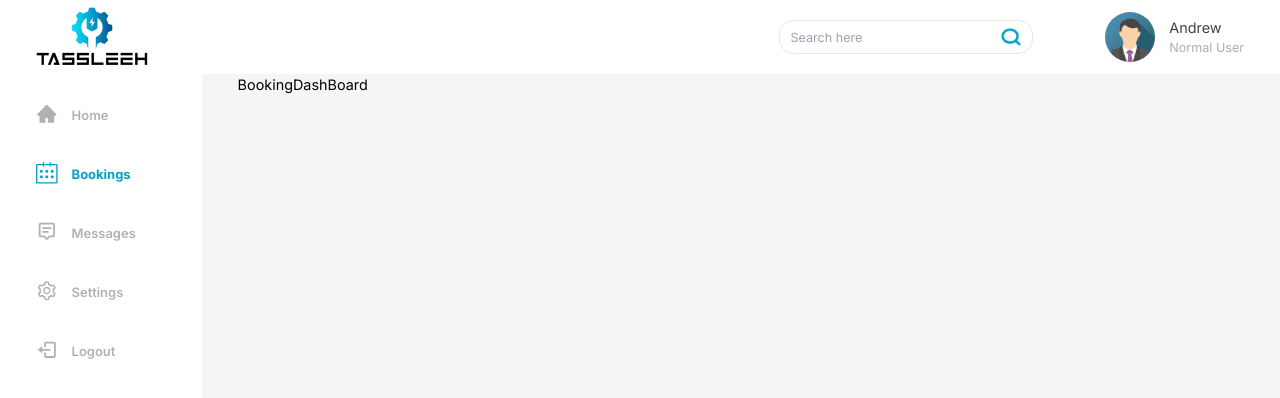
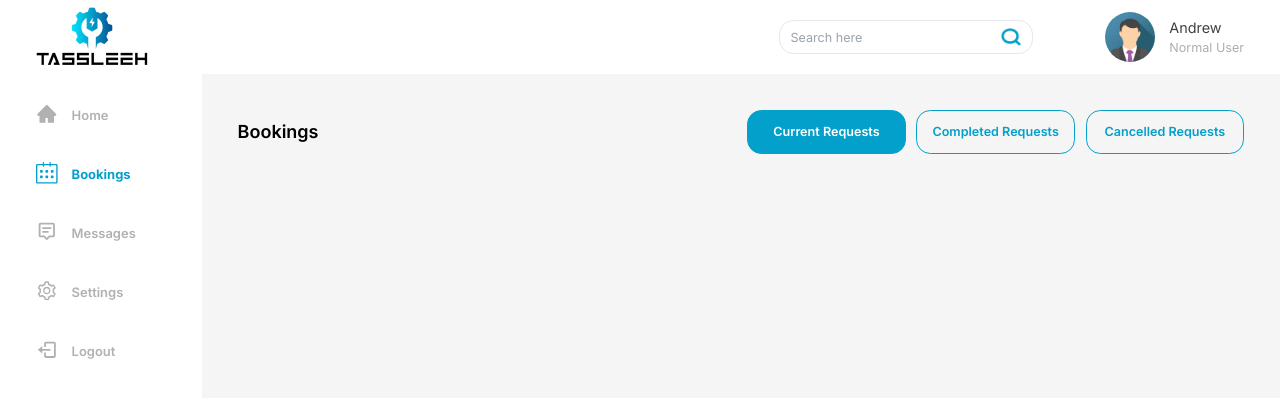
Before and after one commit to ugb-access/tassleeh-web, a Next.js app: page /user-dashboard/bookings in a window 1280 px wide. Shown: the top 398 px of the page. Built offline with nearby package versions, Linux system fonts and the light colour scheme.

Commit message:
mini header button created

```diff
--- a/components/dashboard/mini-header.js
+++ b/components/dashboard/mini-header.js
@@ -1,14 +1,37 @@
 import React from "react";
 import Button from "../Button";
-const MiniHeader = ({ header, button }) => {
+const MiniHeader = ({
+	headerText,
+	button,
+	showRequestButton,
+	showFilterButtons,
+}) => {
 	return (
-		<div className="flex justify-between pt-6 ">
-			<div className="text-xl font-semibold">{header}</div>
+		<div className="flex justify-between pb-6 items-center">
+			<div className="text-xl font-semibold">{headerText}</div>
 			<div>
-				<Button
-					text="+ Create Request"
-					customClass="bg-primary rounded-2xl p-2 text-sm font-semibold text-white w-20 sm:!w-44 h-8 sm:!h-12"
-				/>
+				{showRequestButton && (
+					<Button
+						text="+ Create Request"
+						customClass="bg-primary rounded-2xl p-2 text-sm font-semibold text-white w-20 sm:!w-44 h-8 sm:!h-12"
+					/>
+				)}
+				{showFilterButtons && (
+					<div className="flex gap-3">
+						<Button
+							text="Current Requests"
+							customClass="bg-primary border border-primary  rounded-2xl p-2 text-sm font-semibold text-white w-20 sm:!w-44 h-8 sm:!h-12"
+						/>
+						<Button
+							text="Completed Requests"
+							customClass="!text-primary border border-primary rounded-2xl p-2 text-sm font-semibold text-white w-20 sm:!w-44 h-8 sm:!h-12"
+						/>
+						<Button
+							text="Cancelled Requests"
+							customClass="!text-primary border border-primary rounded-2xl p-2 text-sm font-semibold text-white w-20 sm:!w-44 h-8 sm:!h-12"
+						/>
+					</div>
+				)}
 			</div>
 		</div>
 	);
--- a/layout/StoreLayout.js
+++ b/layout/StoreLayout.js
@@ -93,7 +93,7 @@ const StoreLayout = ({ children }) => {
 							<Sidebar dashSideData={userLink} />
 						</div>
 						<div className="basis-full bg-[#F5F5F5] sm:flex sm:flex-col min-h-screen sm:pr-4 lg:pr-0">
-							<div className="pt-2 px-10 sm:pt-0">{children}</div>
+							<div className="pt-2 px-10 sm:py-10">{children}</div>
 							{/* <div id="containerfooter" className=" mt-auto">
 								<DashboardFooterSecond />
 							</div> */}
--- a/pages/user-dashboard/bookings/index.js
+++ b/pages/user-dashboard/bookings/index.js
@@ -1,7 +1,12 @@
 import React from "react";
+import MiniHeader from "../../../components/dashboard/mini-header";
 
 const BookingDashBoard = () => {
-	return <div>BookingDashBoard</div>;
+	return (
+		<div>
+			<MiniHeader headerText={"Bookings"} showFilterButtons />
+		</div>
+	);
 };
 
 export default BookingDashBoard;
--- a/pages/user-dashboard/dashboard/category-details.js
+++ b/pages/user-dashboard/dashboard/category-details.js
@@ -29,8 +29,8 @@ const subCatData = [
 ];
 const SubCategoryDetails = () => {
 	return (
-		<div className="px-10 py-10">
-			<MiniHeader header={"Cars"} />
+		<div>
+			<MiniHeader headerText={"Cars"} showRequestButton />
 			<div className="flex flex-wrap justify- gap-10 ">
 				{subCatData?.map((item, index) => {
 					return <SubCategoryCard item={item} key={index} />;
--- a/pages/user-dashboard/dashboard/index.js
+++ b/pages/user-dashboard/dashboard/index.js
@@ -86,7 +86,7 @@ const Dashboard = () => {
 					</div>
 				</div>
 			)} */}
-			<MiniHeader header={"Cars"} />
+			<MiniHeader headerText={"Cars"} showRequestButton />
 			<div className="flex flex-wrap pt-5 pb-3 justify-between gap-14 gap-y-12">
 				{categoriesData.map((item, index) => {
 					return <CategoriesCard key={index} item={item} />;
```
